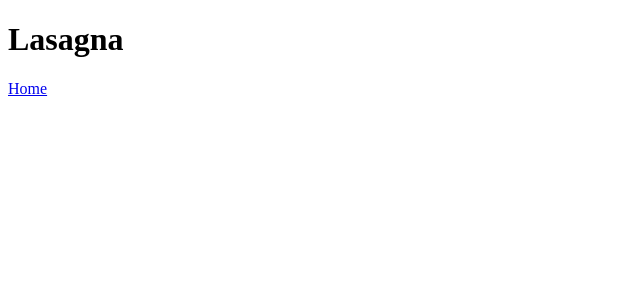
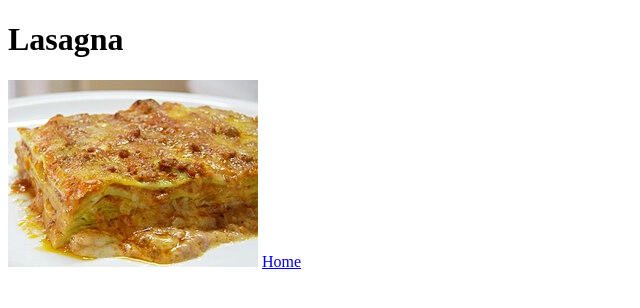
Before and after one commit to auzijs89/odin-recipes, a plain HTML site: page recipes/lasagna.html in a window 1280 px wide. Shown: the whole page, without its empty margins (0-640 px from the left). Drawn offline with Linux system fonts and the light colour scheme.

Commit message:
add lasagna bolonese image to lasagna.html

```diff
--- a/recipes/lasagna.html
+++ b/recipes/lasagna.html
@@ -6,6 +6,7 @@
     </head>
     <body>
         <h1>Lasagna</h1>
+        <img src="../img/Lasagna.jpg" alt="Image of lasagna bolonese"/>
         <a href="../index.html">Home</a>
     </body>
 </html>
```
Also changed, not shown: img/Lasagna.jpg (added).
